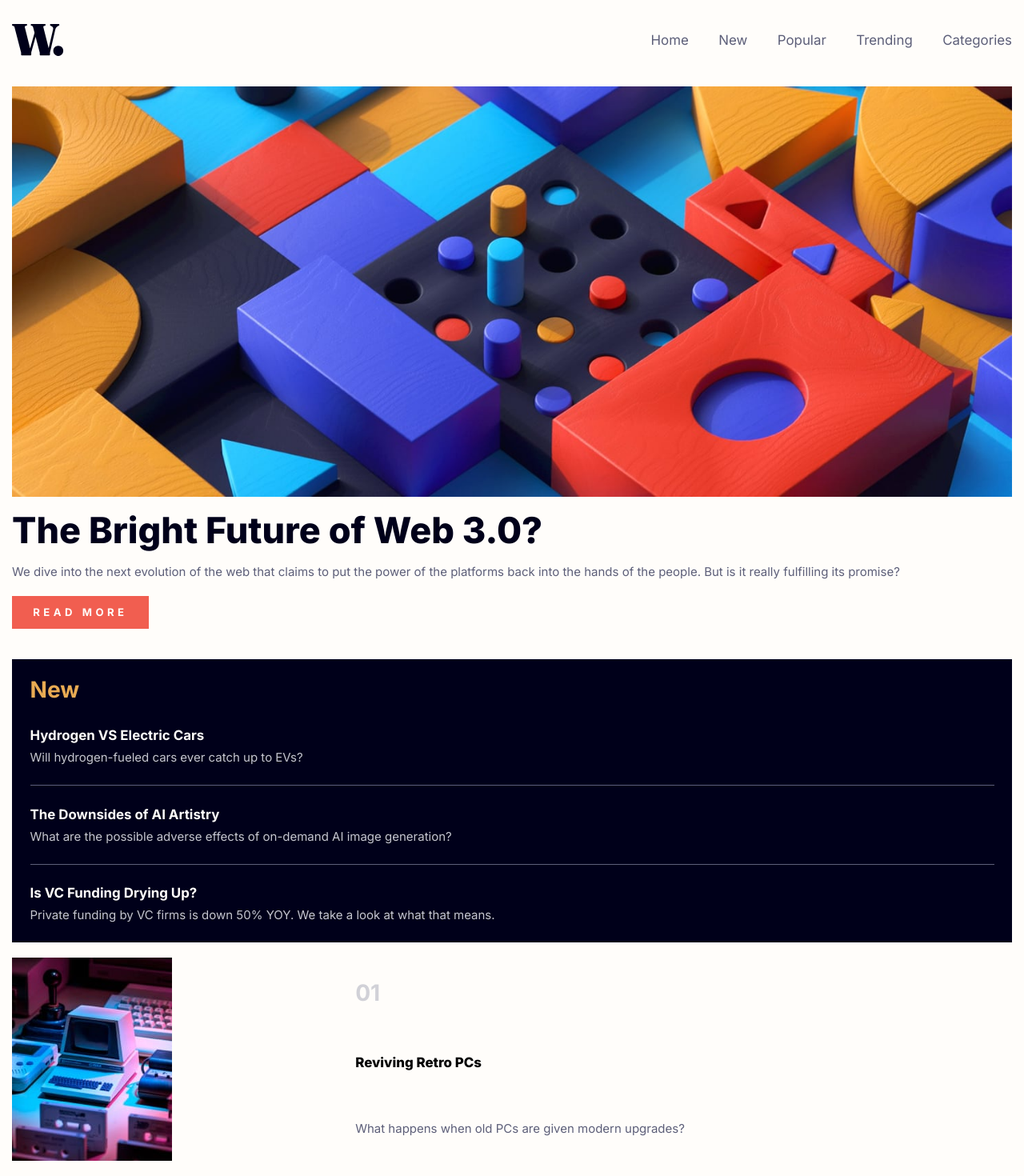
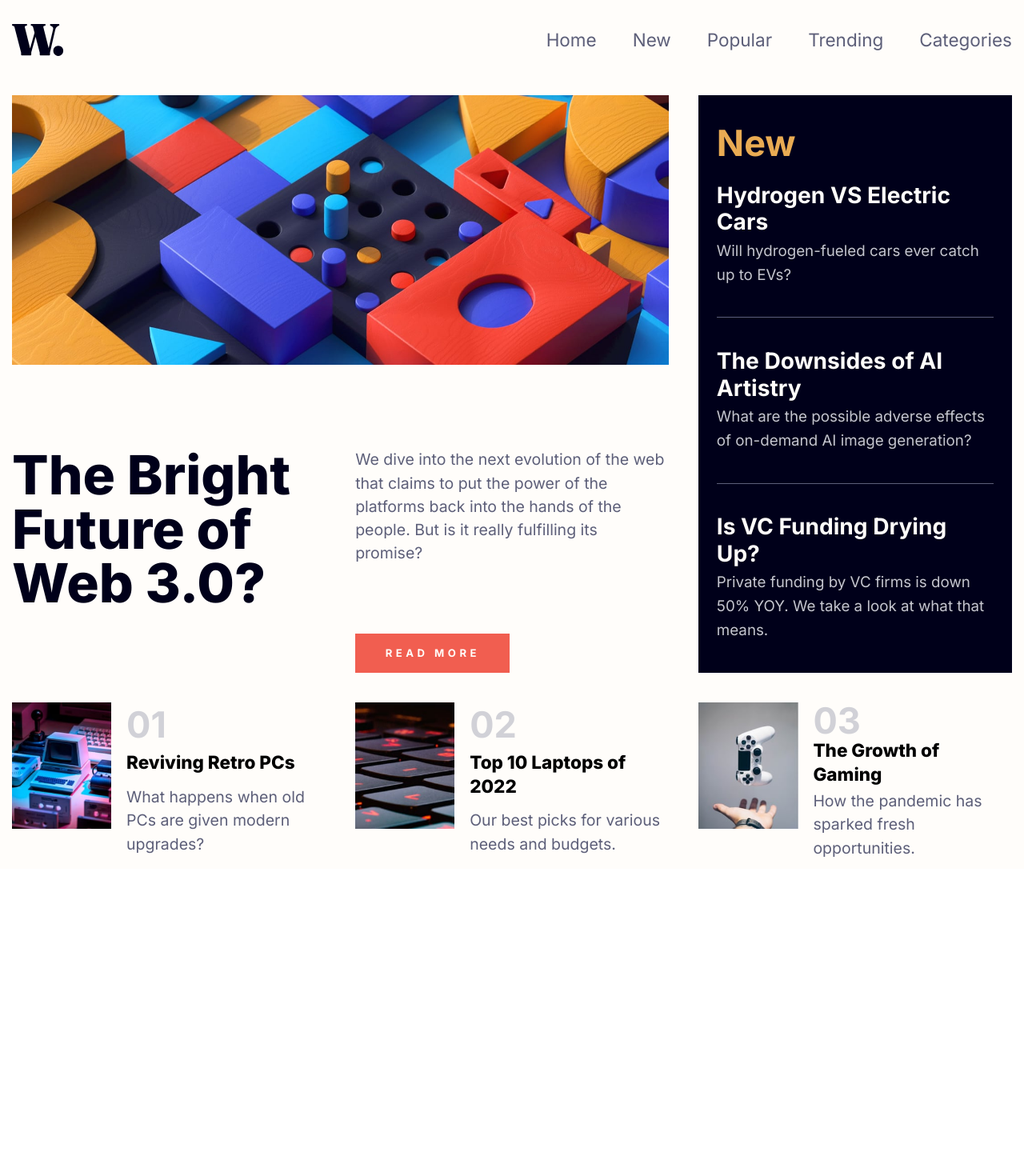
Before and after one commit to wojciechgrochecki/news-homepage, a React (Vite) app: page / in a window 1280 px wide. Shown: the top 1470 px of the page at 80% size. After the commit the page ends 1086 px from the top, so only its background shows below. Built offline with nearby package versions, Linux system fonts and the light colour scheme.

Commit message:
create layout for large screens

```diff
--- a/src/App.tsx
+++ b/src/App.tsx
@@ -4,7 +4,7 @@ import Content from "./components/Content";
 
 function App() {
   return (
-    <div className=" bg-neutral-off-white px-4 py-3">
+    <div className=" mx-auto max-w-[1440px] bg-neutral-off-white px-4 py-3">
       <Navigation />
       <Content />
     </div>
--- a/src/components/Content.tsx
+++ b/src/components/Content.tsx
@@ -6,71 +6,80 @@ import ImageGamingGrowth from "../assets/images/image-gaming-growth.jpg";
 
 const Content = ({}) => {
   return (
-    <div className="grid grid-flow-row gap-5">
-      <picture>
+    <div className="grid grid-flow-row gap-10 sm:grid-cols-3">
+      <div className="grid grid-flow-row gap-y-5 sm:col-span-2 sm:grid-cols-[1fr_1fr] sm:gap-10">
+        <picture className="sm:col-span-2">
           <source srcSet={ImageWebDesktop} media="(min-width:640px)" />
           <img src={ImageWebMobile} alt="interesting image" />
         </picture>
-      <h2 className="text-5xl font-bolder text-neutral-very-dark-blue">
+        <h2 className="text-5xl font-bolder text-neutral-very-dark-blue sm:text-7xl">
           The Bright Future of Web 3.0?
         </h2>
-      <div>
-        <p className="mb-5  text-neutral-dark-grayish-blue">
+        <div className="xl:flex xl:flex-col xl:items-start xl:justify-between">
+          <p className="mb-5  text-neutral-dark-grayish-blue xl:text-[1.30rem] ">
             We dive into the next evolution of the web that claims to put the
             power of the platforms back into the hands of the people. But is it
             really fulfilling its promise?
           </p>
-        <button className="mb-10 bg-primary-soft-red px-7 py-3 text-sm font-bold tracking-[0.3rem] text-neutral-off-white">
+          <button className=" bg-primary-soft-red px-7 py-3 text-sm font-bold tracking-[0.3rem] text-neutral-off-white hover:bg-neutral-very-dark-blue xl:px-10 xl:py-4">
             READ MORE
           </button>
+        </div>
+      </div>
       <div
-          className="bg-neutral-very-dark-blue p-6
+        className="bg-neutral-very-dark-blue p-6 xl:py-10
         [&_div:not(:last-child)]:after:my-6
         [&_div:not(:last-child)]:after:block
         [&_div:not(:last-child)]:after:border-b
         [&_div:not(:last-child)]:after:border-b-neutral-dark-grayish-blue
+        xl:[&_div:not(:last-child)]:after:my-10
         "
       >
-          <h3 className="mb-7 text-3xl font-bold text-primary-soft-orange">
+        <h3 className="mb-7 text-3xl font-bold text-primary-soft-orange xl:text-5xl">
           New
         </h3>
         <div className="text-neutral-off-white">
-            <h4 className="mb-1 text-lg font-bold ">
+          <h4 className="mb-1 text-lg font-bold hover:cursor-pointer hover:text-primary-soft-orange xl:text-3xl">
             Hydrogen VS Electric Cars
           </h4>
-            <p className="text-base leading-6 text-neutral-grayish-blue">
+          <p className="text-base leading-6 text-neutral-grayish-blue xl:text-xl xl:leading-8">
             Will hydrogen-fueled cars ever catch up to EVs?
           </p>
         </div>
         <div className="text-neutral-off-white">
-            <h4 className="mb-1 text-lg font-bold ">
+          <h4 className="mb-1 text-lg font-bold hover:cursor-pointer hover:text-primary-soft-orange xl:text-3xl">
             The Downsides of AI Artistry
           </h4>
-            <p className="text-base leading-6 text-neutral-grayish-blue">
+          <p className="text-base leading-6 text-neutral-grayish-blue xl:text-xl xl:leading-8">
             What are the possible adverse effects of on-demand AI image
             generation?
           </p>
         </div>
         <div className="text-neutral-off-white">
-            <h4 className="mb-1 text-lg font-bold ">
+          <h4 className="mb-1 text-lg font-bold hover:cursor-pointer hover:text-primary-soft-orange xl:text-3xl">
             Is VC Funding Drying Up?
           </h4>
-            <p className="text-base leading-6 text-neutral-grayish-blue">
-              Private funding by VC firms is down 50% YOY. We take a look at
-              what that means.
+          <p className="text-base leading-6 text-neutral-grayish-blue xl:text-xl xl:leading-8">
+            Private funding by VC firms is down 50% YOY. We take a look at what
+            that means.
           </p>
         </div>
       </div>
-      </div>
-      <div className="grid grid-flow-row gap-y-7">
-        <div className="grid grid-cols-[1fr_2fr] gap-x-5 ">
+
+      <div
+        className="contents grid-flow-row gap-y-7 sm:col-span-3 sm:grid-flow-col
+      sm:gap-x-10 "
+      >
+        <div className="grid grid-cols-[1fr_2fr] gap-x-5 sm:col-span-1 ">
           <img src={ImageRetro} alt="retro image" />
           <div className="flex flex-col justify-around ">
-            <span className="text-3xl font-bold text-neutral-grayish-blue/80">
+            <span className="text-3xl font-bold text-neutral-grayish-blue/80 xl:text-5xl">
               01
             </span>
-            <h4 className="mb-1 text-lg font-bolder">Reviving Retro PCs</h4>
-            <p className="text-neutral-dark-grayish-blue">
+            <h4 className="mb-1 text-lg font-bolder hover:cursor-pointer hover:text-primary-soft-red xl:text-2xl">
+              Reviving Retro PCs
+            </h4>
+            <p className="text-neutral-dark-grayish-blue xl:text-[1.30rem]">
               What happens when old PCs are given modern upgrades?
             </p>
           </div>
@@ -78,11 +87,13 @@ const Content = ({}) => {
         <div className="grid grid-cols-[1fr_2fr] gap-x-5 ">
           <img src={ImageTopLaptops} alt="keyboard image" />
           <div className="flex flex-col justify-around ">
-            <span className="text-3xl font-bold text-neutral-grayish-blue/80">
+            <span className="text-3xl font-bold text-neutral-grayish-blue/80 xl:text-5xl">
               02
             </span>
-            <h4 className="mb-1 text-lg font-bolder">Top 10 Laptops of 2022</h4>
-            <p className="text-neutral-dark-grayish-blue">
+            <h4 className="mb-1 text-lg font-bolder hover:cursor-pointer hover:text-primary-soft-red xl:text-2xl">
+              Top 10 Laptops of 2022
+            </h4>
+            <p className="text-neutral-dark-grayish-blue xl:text-[1.30rem]">
               Our best picks for various needs and budgets.
             </p>
           </div>
@@ -90,11 +101,13 @@ const Content = ({}) => {
         <div className="grid grid-cols-[1fr_2fr] gap-x-5 ">
           <img src={ImageGamingGrowth} alt="gaming image" />
           <div className="flex flex-col justify-around ">
-            <span className="text-3xl font-bold text-neutral-grayish-blue/80">
+            <span className="text-3xl font-bold text-neutral-grayish-blue/80 xl:text-5xl">
               03
             </span>
-            <h4 className="mb-1 text-lg font-bolder">The Growth of Gaming</h4>
-            <p className="text-neutral-dark-grayish-blue">
+            <h4 className="mb-1 text-lg font-bolder hover:cursor-pointer hover:text-primary-soft-red xl:text-2xl">
+              The Growth of Gaming
+            </h4>
+            <p className="text-neutral-dark-grayish-blue xl:text-[1.30rem]">
               How the pandemic has sparked fresh opportunities.
             </p>
           </div>
--- a/src/components/Navigation.tsx
+++ b/src/components/Navigation.tsx
@@ -11,7 +11,7 @@ const Navigation = ({}) => {
   }
 
   return (
-    <div className="flex w-full flex-row items-center justify-between py-5 sm:mb-5">
+    <div className="flex w-full flex-row items-center justify-between py-5 sm:mb-8">
       <img src={Logo} alt="logo" />
       <button onClick={toggleMenu} className="sm:hidden">
         <img src={IconMenu} alt="menu open icon" />
@@ -33,13 +33,13 @@ const Navigation = ({}) => {
           </button>
           <ul
             className="mt-20 flex flex-col gap-y-5 text-lg text-neutral-very-dark-blue sm:mt-0 sm:flex-row sm:gap-y-0
-          sm:space-x-10 sm:text-neutral-dark-grayish-blue [&_li]:cursor-pointer "
+          sm:space-x-10 sm:text-neutral-dark-grayish-blue xl:space-x-12 xl:text-2xl [&_li]:cursor-pointer "
           >
-            <li>Home</li>
-            <li>New</li>
-            <li>Popular</li>
-            <li>Trending</li>
-            <li>Categories</li>
+            <li className="hover:text-primary-soft-red">Home</li>
+            <li className="hover:text-primary-soft-red">New</li>
+            <li className="hover:text-primary-soft-red">Popular</li>
+            <li className="hover:text-primary-soft-red">Trending</li>
+            <li className="hover:text-primary-soft-red">Categories</li>
           </ul>
         </div>
       </div>
```
Lines whose indentation alone changed are shown as unchanged.
